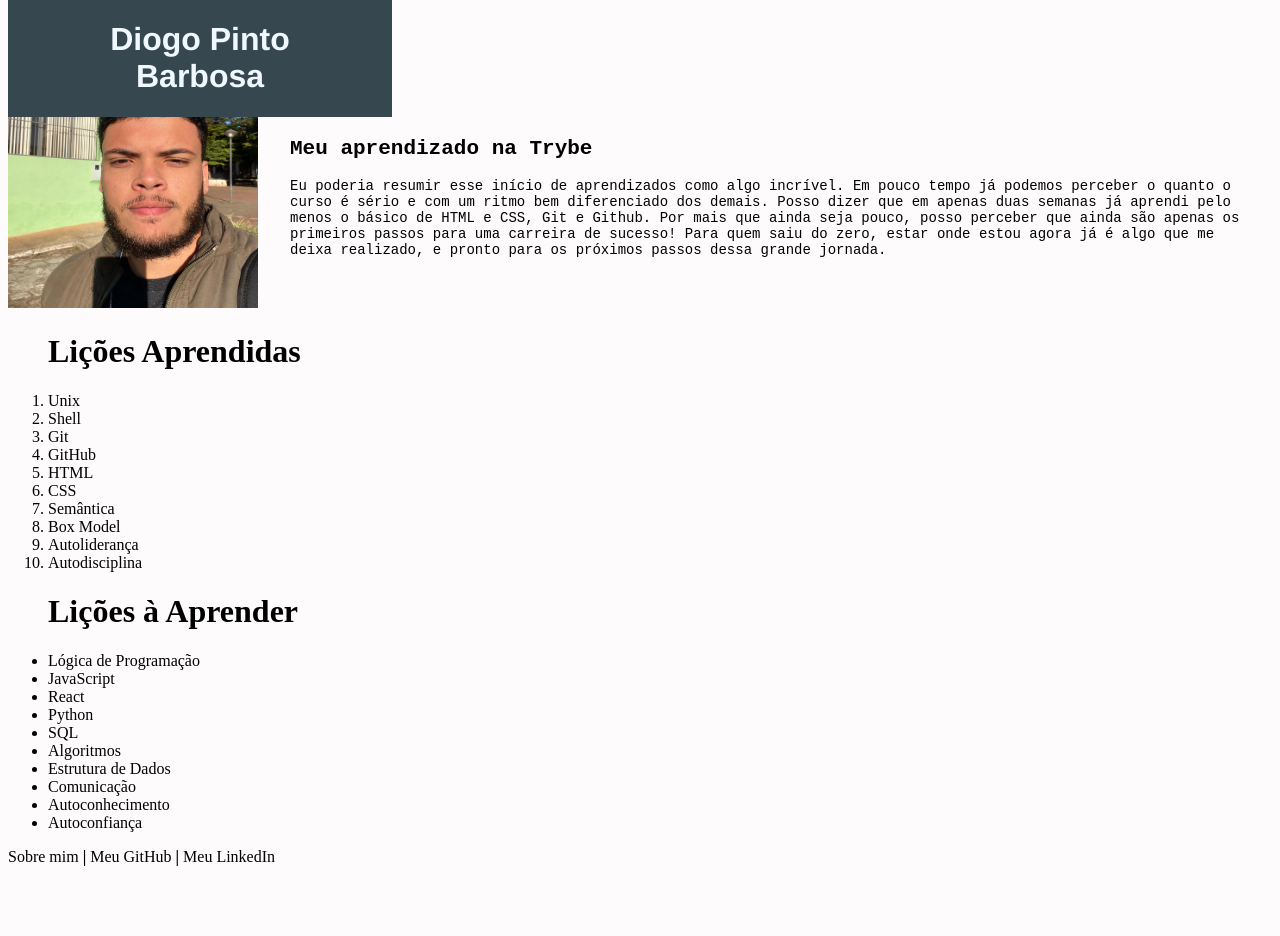
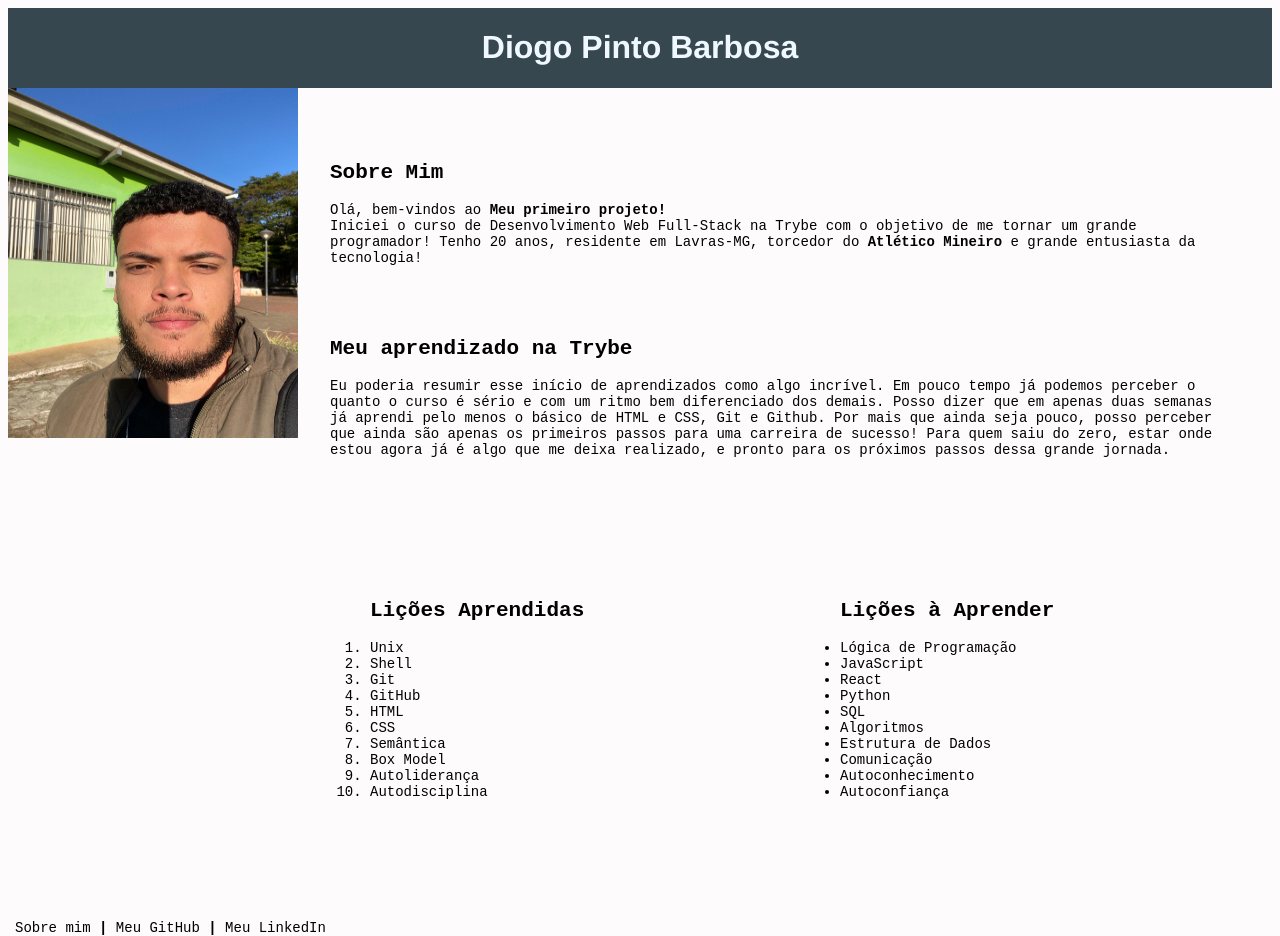
Before and after one commit to diogopb/fundamentos-01-projeto-lessons-learned, a website: page index.html in a window 1280 px wide. Before the commit the page ends 874 px from the top, so only its background shows below. Drawn offline with Linux system fonts and the light colour scheme.

Commit message:
adiciona aside

```diff
--- a/index.html
+++ b/index.html
@@ -13,13 +13,17 @@
             <h1 id="titulo">Diogo Pinto Barbosa</h1>
         </div>
     </header>
-    <img src="eu.jpeg" id="minha_foto" height="300px" width="250px" alt="Tryber - Diogo Pinto Barbosa">
+    <img src="eu.jpeg" id="minha_foto" height="350px" width="290px" alt="Tryber - Diogo Pinto Barbosa">
+    <aside>
+        <h1>Sobre Mim</h1>
+        <p>Olá, bem-vindos ao <strong>Meu primeiro projeto!</strong> <br> Iniciei o curso de Desenvolvimento Web Full-Stack na <a class="trybe" target="_blank" href="https://www.betrybe.com/">Trybe</a> com o objetivo de me tornar um grande programador! Tenho 20 anos, residente em Lavras-MG, torcedor do <strong>Atlético Mineiro</strong> e grande entusiasta da tecnologia!</p>
+    </aside>
     <article>
         <h1>Meu aprendizado na Trybe</h1>
         <p>Eu poderia resumir esse início de aprendizados como algo incrível. Em pouco tempo já podemos perceber o quanto o curso é sério e com um ritmo bem diferenciado dos demais. Posso dizer que em apenas duas semanas já aprendi pelo menos o básico de HTML e CSS, Git e Github. Por mais que ainda seja pouco, posso perceber que ainda são apenas os primeiros passos para uma carreira de sucesso! Para quem saiu do zero, estar onde estou agora já é algo que me deixa realizado, e pronto para os próximos passos dessa grande jornada.</p>
     </article>
     <ol id="licoes_aprendidas">
-        <h1>Lições Aprendidas</h1>
+        <h2>Lições Aprendidas</h2>
         <li>Unix</li>
         <li>Shell</li>
         <li>Git</li>
@@ -32,7 +36,7 @@
         <li>Autodisciplina</li>
     </ol>
     <ul id="licoes_a_aprender">
-        <h1>Lições à Aprender</h1>
+        <h2>Lições à Aprender</h2>
         <li>Lógica de Programação</li>
         <li>JavaScript</li>
         <li>React</li>
@@ -44,7 +48,7 @@
         <li>Autoconhecimento</li>
         <li>Autoconfiança</li>
     </ul>
-    <footer id="rodape">
+    <footer>
         <a class="sobre-mim" href="#sobre-mim">Sobre mim</a> <strong>|</strong>
         <a class="github" target="_blank" href="https://github.com/diogopb">Meu GitHub</a> <strong>|</strong>
         <a class="linkedin" target="_blank" href="https://www.linkedin.com/in/diogo-pinto-barbosa-651798247/">Meu LinkedIn</a>
--- a/style.css
+++ b/style.css
@@ -4,45 +4,77 @@ body {
 
 #cabecalho {
     top: 0%;
-    width: 30%;
+    width: 100%;
     background-color: #37474f;
     display: flex;
     justify-content: center;
-    position: fixed;
 }
 
 #titulo {
-    width: 80%;
+    width: 100%;
     color: aliceblue;
     font-family: 'Franklin Gothic Medium', 'Arial Narrow', Arial, sans-serif;
     font-weight: bold;
     text-align: center;
 }
 
-#minha-foto{
-    float: left;
-    border: transparent thin solid;
-    padding: 5px;
-    margin: 0px 10px 10px 0;
-    max-width: 186px;
+aside {
+    font-family: monospace;
+    font-size: 14px;
+    position:absolute;
+    top: 18%;
+    left: 330px;
+    right: 50px;
 }
 
 article {
     font-family: monospace;
     font-size: 14px;
     position:absolute;
-    top: 15%;
-    left: 290px;
-    right: 20px;
+    top: 40%;
+    left: 330px;
+    right: 50px;
 }
 
-.sobre-mim:hover, .github:hover, .linkedin:hover {
+#licoes_aprendidas {
+    font-family: monospace;
+    font-size: 14px;
+    position:absolute;
+    top: 71%;
+    left: 330px;
+    right: 50px;
+}
+
+#licoes_a_aprender {
+    font-family: monospace;
+    font-size: 14px;
+    position:absolute;
+    top: 71%;
+    left: 800px;
+    right: 50px;
+}
+
+.sobre-mim:hover, .github:hover, .linkedin:hover, .trybe:hover {
     text-decoration: dotted;
     font-size: 16px;
     font-weight: bold;
 }
 
-.sobre-mim, .github, .linkedin {
+.trybe {
     text-decoration: none;
     color: black;
   }
+
+.sobre-mim, .github, .linkedin {
+
+    text-decoration: none;
+    color: black;
+  }
+
+  footer {
+    font-family: monospace;
+    font-size: 14px;
+    position:absolute;
+    top: 115%;
+    left: 15px;
+  }
```
